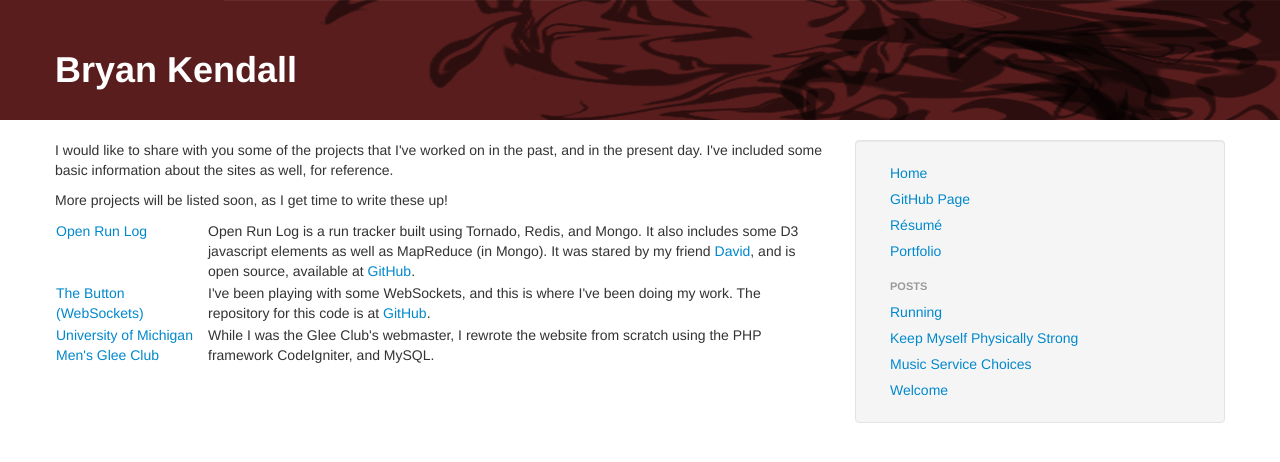
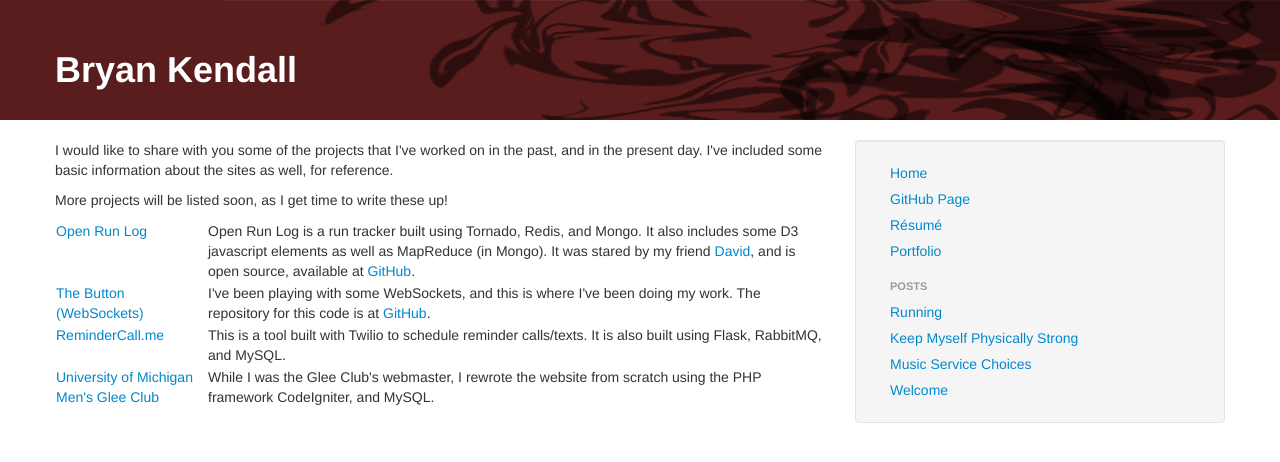
Before and after one commit to bkendall/bkendall.github.com, a Jekyll site: the page built from portfolio.html, in a window 1280 px wide. Shown: the top 462 px of the page. Built offline with Jekyll 4.4.1, drawn with Linux system fonts in a browser that asks for light colours; nearby versions of some CDN libraries.

Commit message:
Adding remindercall to profile

```diff
--- a/portfolio.html
+++ b/portfolio.html
@@ -40,6 +40,16 @@ title: Portfolio
 
    <tr>
     <td style="width: 150px; vertical-align:top;">
+     <a href="https://remindercall.me">ReminderCall.me</a>
+    </td>
+    <td>
+     This is a tool built with Twilio to schedule reminder calls/texts. It is
+     also built using Flask, RabbitMQ, and MySQL.
+    </td>
+   </tr>
+
+   <tr>
+    <td style="width: 150px; vertical-align:top;">
      <a href="http://ummgc.org">University of Michigan Men's Glee Club</a>
     </td>
     <td>
```
